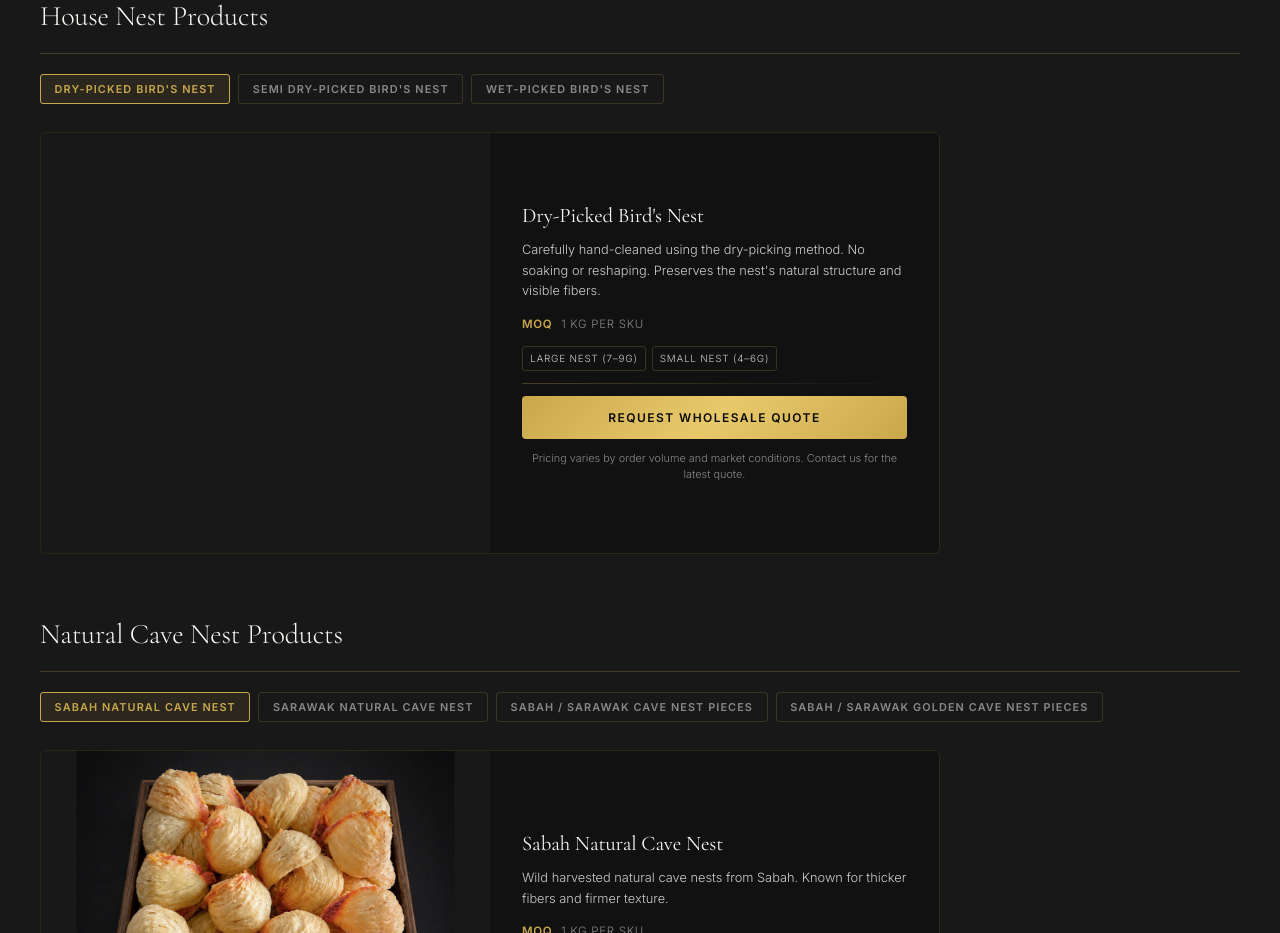
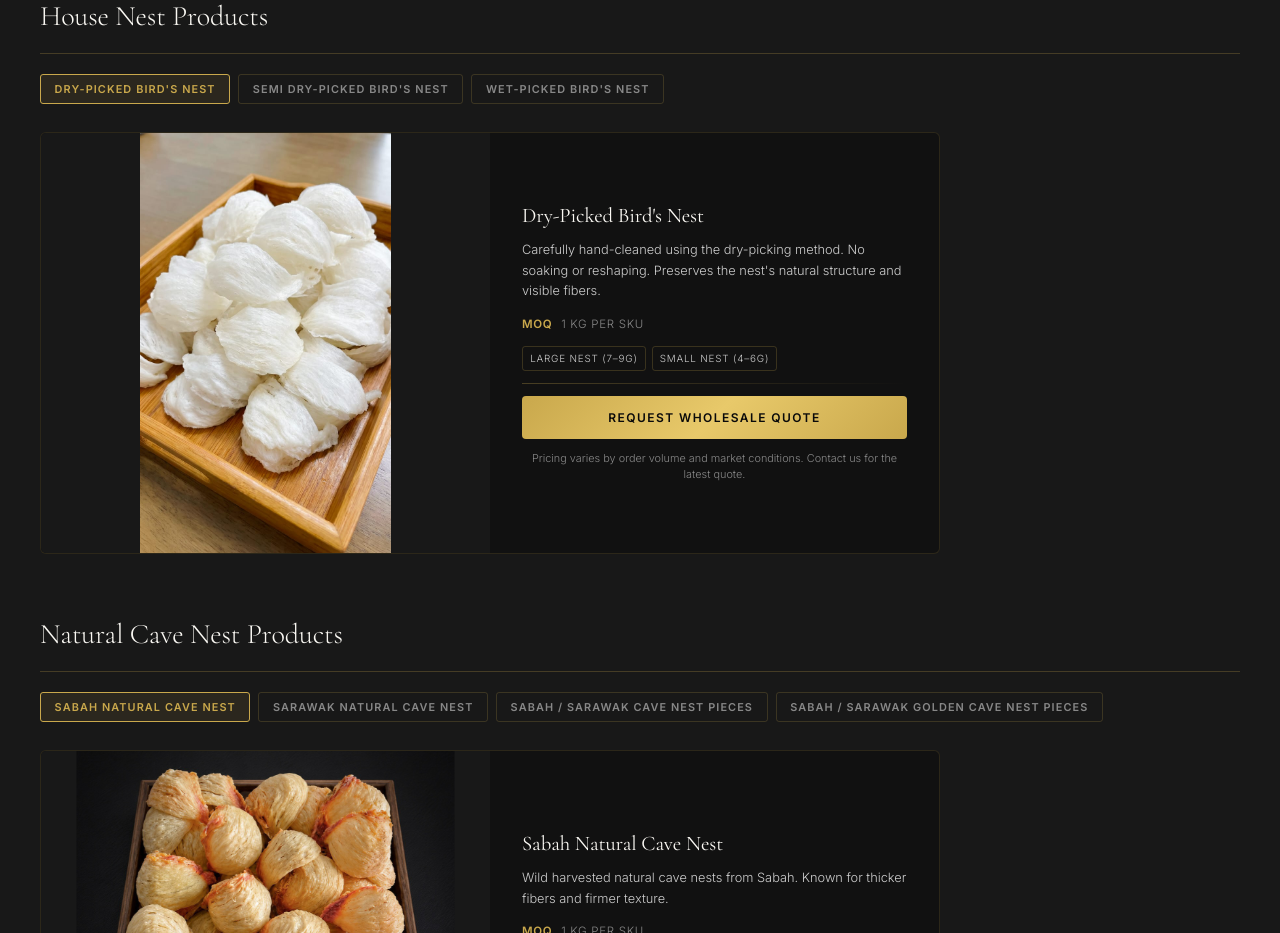
Before and after one commit to shereenkong28/primenest-website, a React (Vite) app in the folder primenest-react/: page / in a window 1280 px wide. Shown: the part 1760-2693 px from the top of the page. Built offline with nearby package versions, Linux system fonts and the light colour scheme; no server answers.

Commit message:
Set dry-picked product image to dry-picked-v3.jpg (wooden tray photo)

```diff
--- a/primenest-react/src/data/products.js
+++ b/primenest-react/src/data/products.js
@@ -4,7 +4,7 @@ export const houseNestTabs = [
     nameEn: "Dry-Picked Bird's Nest",
     nameZh: '干挑燕窝',
     badge: null,
-    image: null,
+    image: "/dry-picked-v3.jpg",
     imageScale: 1.0,
     descEn: "Carefully hand-cleaned using the dry-picking method. No soaking or reshaping. Preserves the nest's natural structure and visible fibers.",
     descZh: '纯手工干挑清洁，不泡发、不重塑。保留燕窝天然结构与清晰可见的天然纤维。',
```
Also changed, not shown: 3 other files (tests, documents, lock files or other folders).
